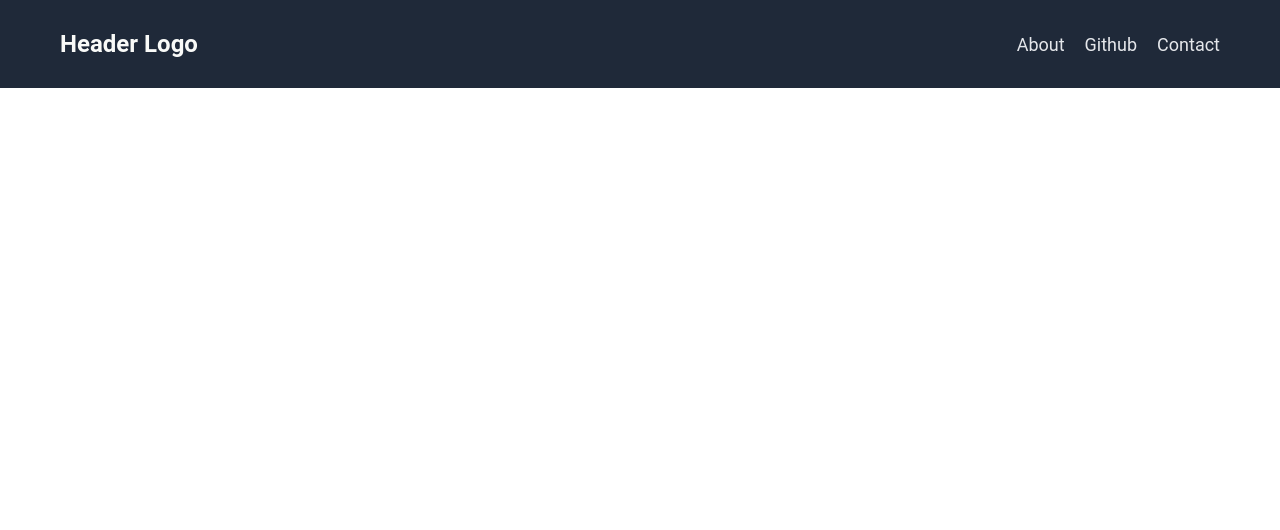
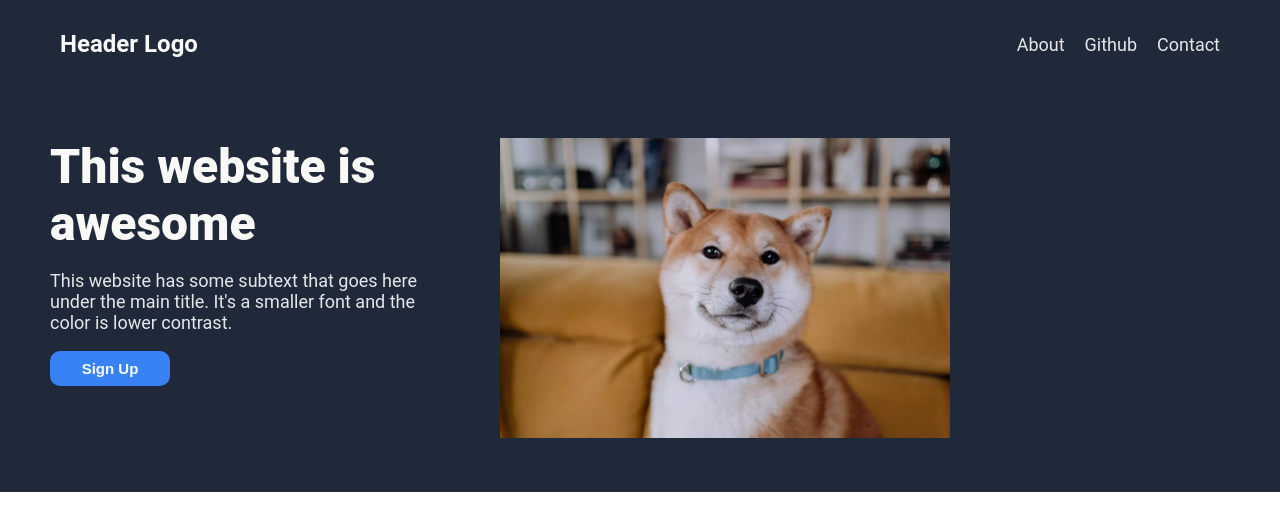
Before and after one commit to epicSpark/landing-page, a plain HTML site: page index.html in a window 1280 px wide. Drawn offline with Linux system fonts and the light colour scheme.

Commit message:
Develop hero section

```diff
--- a/index.html
+++ b/index.html
@@ -9,7 +9,7 @@
 </head>
 <body>
     <div class="container">
-        <div class="hero-navbar">
+        <div class="dbg hero-navbar">
             <div class="navbar-logo">
                 <a>Header Logo</a>
             </div>
@@ -19,9 +19,20 @@
                 <a href="https://www.instagram.com/_justin.chiang_/" target="_blank">Contact</a>
             </div>
         </div>
-        <div class="hero-container">
+        <div class="dbg hero">
+            <div class="text">
+                <h1>This website is awesome</h1>
+                <p>
+                    This website has some subtext that  goes here under the main title.
+                    It's a smaller font and the color is lower contrast.
+                </p>
+                <button type="button">Sign Up</button>
+            </div>
+            <div class="img">
+                <img src="shib.webp">
+            </div>
+        </div>
 
-        </div>
     </div>
 </body>
 </html>
--- a/landingPage.css
+++ b/landingPage.css
@@ -5,10 +5,16 @@ body {
     font-family: 'Roboto', sans-serif;
 }
 
+.dbg {
+    background: #1F2939;
+}
+
+/* Nav Bar */
+
 .hero-navbar {
     height: 50spx;
-    background: #1F2939;
-    padding: 20px 0px 20px 50px;
+    /* background: #1F2939; */
+    padding: 20px 50px 20px 50px;
     display: flex;
     align-items: center;
 }
@@ -29,7 +35,7 @@ body {
 
 .navitems {
     display: flex;
-    margin-right: 50px;
+    /* margin-right: 50px; */
     margin-left: auto;
 }
 
@@ -40,3 +46,56 @@ body {
     text-align: center;
     padding: 10px;
 }
+
+/* Hero */
+
+.hero {
+    padding: 50px;
+    display: flex;
+    text-align: left;
+}
+
+.text {
+    flex-basis: 400px;
+    display: flex;
+    text-align: left;
+    margin-right: 50px;
+    flex-direction: column;
+}
+
+.text h1 {
+    font-size: 48px;
+    font-weight: 900;
+    color: #F9FAF8;
+    margin: 0px;
+}
+
+.text p {
+    font-size: 18px;
+    color: #e5e7eb;
+}
+
+.text button {
+    color: #F9FAF8;
+    background-color: #3882f6;
+    border-radius: 10px;
+    height: 35px;
+    width:  120px;
+    text-align: center;
+    text-decoration: none;
+    border: none;
+    font-weight: bold;
+    font-size: 15px;
+    transition-duration: 0.4s;
+}
+
+.text button:hover {
+    background-color: white;
+    color: #3882f6;
+}
+
+.img img {
+    height: 300px;
+    width: auto;
+    background: grey;
+}
```
Also changed, not shown: shib.webp (added).
